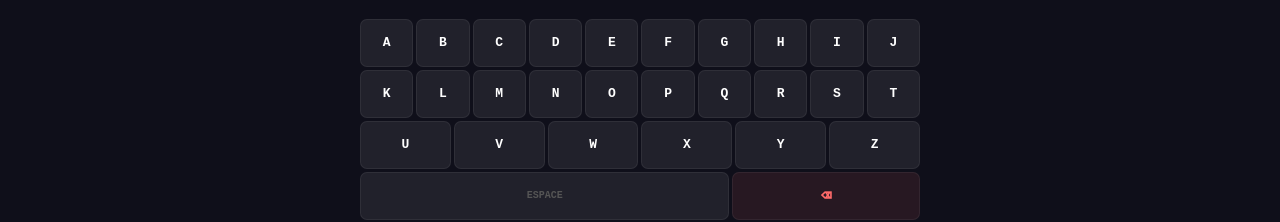
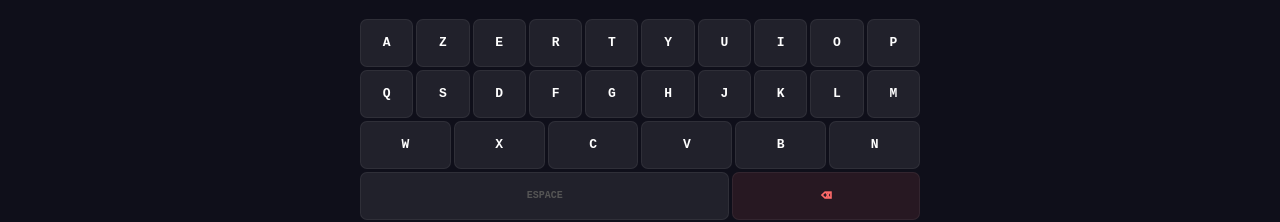
Before and after one commit to Trinite-15/iwaju-plateforme, a React (Vite) app: page /keyboard-master/remote in a window 1280 px wide. Shown: the part 310-532 px from the top of the page. Built offline with nearby package versions, Linux system fonts and the light colour scheme.

Commit message:
Fix: Correction Keyboardmaster:CLAVIER AZERTY

```diff
--- a/src/modules/keyboard-master/components/smartphone/keyboardRemote.jsx
+++ b/src/modules/keyboard-master/components/smartphone/keyboardRemote.jsx
@@ -22,9 +22,9 @@ const playKey    = () => beep(700, 350, 0.07);
 const playDelete = () => beep(280, 140, 0.08);
 
 const ROWS = [
-  ['A','B','C','D','E','F','G','H','I','J'],
-  ['K','L','M','N','O','P','Q','R','S','T'],
-  ['U','V','W','X','Y','Z'],
+  ['A','Z','E','R','T','Y','U','I','O','P'],
+  ['Q','S','D','F','G','H','J','K','L','M'],
+  ['W','X','C','V','B','N'],
 ];
 
 export default function KeyboardRemote() {
```
